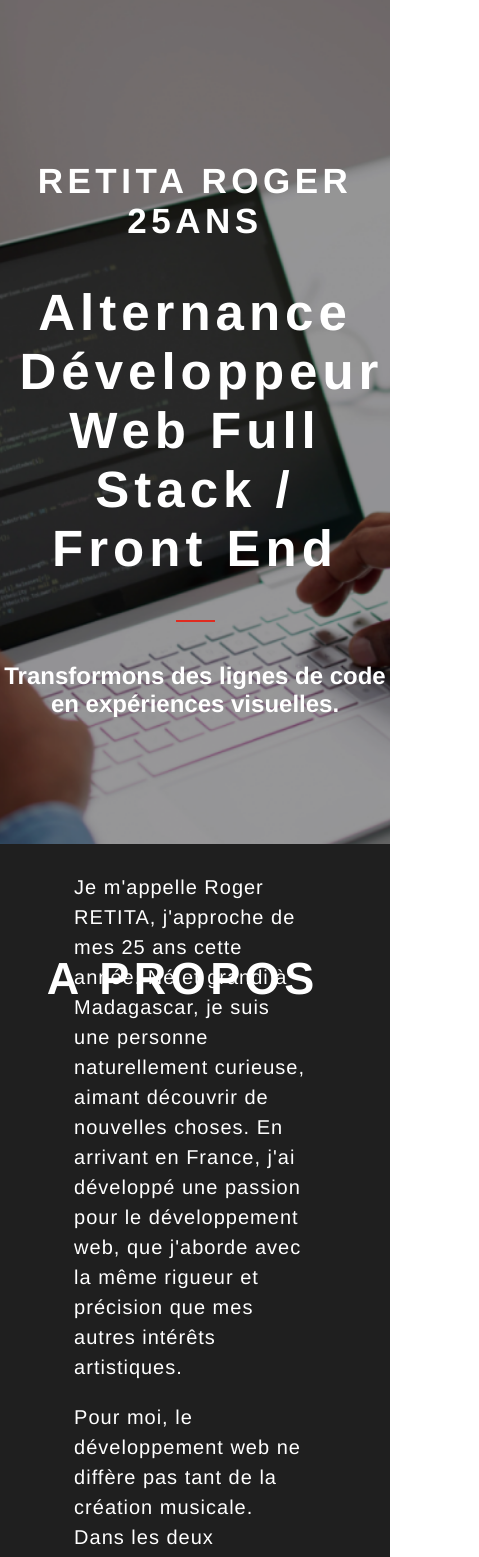
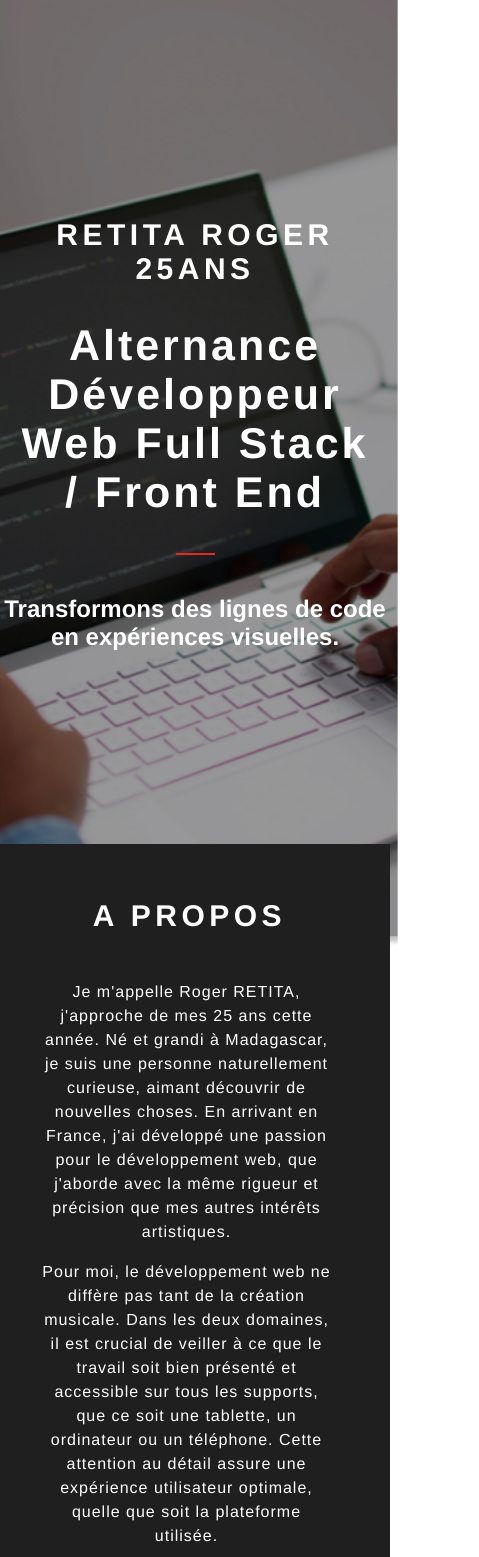
Before and after one commit to rogerK2RK/portfolio, a React (Vite) app: page / in a window 390 px wide. Shown: the top 1557 px of the page, 479 px wide, since content can reach past the window. Built offline with nearby package versions, Linux system fonts and the light colour scheme.

Commit message:
responsive

```diff
--- a/src/index.css
+++ b/src/index.css
@@ -9,6 +9,7 @@ body {
   /* height: 100vh; */
   width: 100%;
   position: relative;
+  /* z-index: 100; */
 }
 
 .first-section-box-img-bckgrnd {
@@ -95,6 +96,22 @@ hr {
   .box-img {
     width: 100% ! important;
   }
+
+  .contents {
+    justify-content: center;
+  }
+
+  .apropos-section h2 {
+    text-align: center;
+  }
+
+  .box-img img {
+    height: 470px ! important;
+  }
+
+  .box-text {
+    text-align: center;
+  }
 }
 .apropos-section {
   display: flex;
@@ -106,9 +123,7 @@ hr {
 }
 
 .apropos-section h2 {
-  position: absolute;
-  top: 3%;
-  left: 12%;
+  width: 100%;
 }
 
 .apropos-section button {
@@ -117,11 +132,11 @@ hr {
   letter-spacing: 2.5px;
   font-size: 25px;
   font-family: 'Oswald', Helvetica, Arial, Lucida, sans-serif;
-  position: absolute;
+  /* position: absolute; */
   color: #fff;
   border: 0px;
   border-radius: 5px;
-  bottom: 10%;
+  /* bottom: 10%; */
 }
 
 .web {
@@ -134,7 +149,8 @@ hr {
   width: 60%;
   flex-wrap: wrap;
   align-items: flex-start;
-  justify-content: center;
+  padding: 30px 50px 30px 10%;
+  /* justify-content: center; */
   align-content: center;
   text-align: left;
   /* margin: 20px; */
@@ -145,7 +161,7 @@ hr {
   padding: 2% 2% 2% 0%;
   font-size: 20px;
   line-height: 1.5;
-  width: 60%;
+  width: 100%;
   border-radius: 14px;
 }
 
@@ -160,6 +176,83 @@ hr {
 }
 
                         /*SKills*/
+@media (max-width: 1111px) {
+  .one-box-content {
+    width: 33% ! important;
+  }
+}
+
+@media (max-width: 767px) {
+  .one-box-content, .bx-group-comp {
+    width: 100% ! important;
+    padding: 0px 13%;
+  }
+  .skills-section-bx-contents {
+    flex-wrap: wrap;
+  }
+
+  .contact-section-content {
+    left: 15% ! important;
+    right: 15% ! important;
+    width: 70% ! important;
+  }
+
+  .show-skills {
+    display: block  ! important;
+    padding: 10px 22.5px;
+    letter-spacing: 1.25px;
+    font-size: 22px;
+    font-family: 'Oswald', Helvetica, Arial, Lucida, sans-serif;
+    /* position: absolute; */
+    color: #fff;
+    border: 0px;
+    border-radius: 5px;
+    margin-bottom: 10%;
+  }
+
+  p {
+    font-size: 16px ! important;
+  }
+
+  .one-box-content h3 {
+    margin-bottom: 30px ! important;
+  }
+
+  h1 {
+    font-size: 43px ! important;
+    letter-spacing: 3px ! important;
+  }
+
+  h2 {
+    font-size: 30px ! important;
+  }
+
+  h3 {
+    font-size: 18px ! important;
+  }
+
+  .bx-one-comp img {
+    width: 31px ! important;
+    height: 31px ! important;
+  }
+  .progress-container {
+    height: 10px ! important;
+  }
+
+  .bx-all-portfolio .bx-one-portfolio {
+    width: 50% ! important;
+    height: 140px ! important;
+  }
+
+  .footer-bx-icon {
+    width: 31% ! important;
+  }
+}
+
+.show-skills {
+  display: none;
+}
+
 .skills-section {
   background-color: #2E2E2E;
   display: flex;
@@ -217,7 +310,7 @@ h3 img {
 
 .progress-bar {
   height: 100%;
-  background-color: #E02B20;
+  /* background-color: #E02B20; */
   text-align: center;
   line-height: 30px; /* Assure que le texte est centré verticalement */
   color: white;
@@ -359,3 +452,52 @@ footer p{
   height: 25px;
   width: 25px;
 }
+
+.animated-title {
+  opacity: 0;
+  transform: translateY(-50px);
+  animation: fadeInUp 1s ease-out forwards;
+}
+
+@keyframes fadeInUp {
+  to {
+    opacity: 1;
+    transform: translateY(0);
+  }
+}
+
+.first-section-box-img-bckgrnd .bckgrnd, .contact-section-box-img-bckgrnd .bckgrnd{
+  animation: zoomBackground 30s ease-in-out infinite;
+}
+
+.contact-section-box-img-bckgrnd .bckgrnd {
+  z-index: 1;
+}
+
+footer {
+  z-index: 100;
+  position: relative;
+}
+
+.portfolio-section {
+  position: relative;
+  z-index: 100;
+}
+
+.img-prtf {
+  transition: filter 0.8s ease; /* Smooth transition for the blur effect */
+}
+
+.bx-one-portfolio:hover .img-prtf {
+  filter: blur(4px); /* Adjust the blur radius as needed */
+}
+
+
+@keyframes zoomBackground {
+  0%, 100% {
+    transform: scale(1);
+  }
+  50% {
+    transform: scale(1.1); /* Adjust as needed for the zoom effect */
+  }
+}
--- a/src/pages/web/index.jsx
+++ b/src/pages/web/index.jsx
@@ -48,28 +48,28 @@ function Web() {
           <img className='bckgrnd' src={bckgrnd1} alt="image of progremer how work" />
         </div>
         <div className='first-section-content'>
-          <p>RETITA ROGER <br /> 25ANS</p>
-          <h1>Alternance Développeur Web Full Stack / Front End</h1>
-          <hr />
-          <span>Transformons des lignes de code en expériences visuelles.</span>
+          <h2 className='animated-title'>RETITA ROGER <br /> 25ANS</h2>
+          <h1 className='animated-title'>Alternance Développeur Web Full Stack / Front End</h1>
+          <hr className='animated-title'/>
+          <span className='animated-title'>Transformons des lignes de code en expériences visuelles.</span>
         </div>
       </section>
       <section className="apropos-section">
-        <h2>A PROPOS</h2>
         <div className="contents">
+          <h2 className='animated-title'>A PROPOS</h2>
           <div className="box-text">
             <p >Je m'appelle Roger RETITA, j'approche de mes 25 ans cette année. Né et grandi à Madagascar, je suis une personne naturellement curieuse, aimant découvrir de nouvelles choses. En arrivant en France, j'ai développé une passion pour le développement web, que j'aborde avec la même rigueur et précision que mes autres intérêts artistiques.</p>
             <p >Pour moi, le développement web ne diffère pas tant de la création musicale. Dans les deux domaines, il est crucial de veiller à ce que le travail soit bien présenté et accessible sur tous les supports, que ce soit une tablette, un ordinateur ou un téléphone. Cette attention au détail assure une expérience utilisateur optimale, quelle que soit la plateforme utilisée.</p>
             <p >Je suis une personne appliquée dans mon travail, prenant le temps nécessaire avant de finaliser un projet, peu importe le temps que cela peut prendre. M'accepter au sein de votre entreprise, c'est accepter ma curiosité et ma joie de vivre.</p>
           </div>
+          <button className='web'>Contact</button>
         </div>
-        <button className='web'>Contact</button>
         <div className="box-img">
           <img src={bckgrnd2} alt="image of progremer how work" />
         </div>
       </section>
       <section className="skills-section">
-        <h2>SKILLS</h2>
+        <h2 className='animated-title'>SKILLS</h2>
         <div className='skills-section-bx-contents'>
           <div className='one-box-content'>
             <h3><img src={iconbrush} alt="icon de crayon" />Design + Development</h3>
@@ -94,7 +94,7 @@ function Web() {
                   <p>90%</p>
                 </div>
                 <div className='progress-container'>
-                  <div className="progress-bar" style={{width: '90%'}}>
+                  <div className="progress-bar web" style={{width: '90%'}}>
                   </div>
                 </div>
               </div>
@@ -107,7 +107,7 @@ function Web() {
                   <p>85%</p>
                 </div>
                 <div className='progress-container'>
-                  <div className="progress-bar" style={{width: '85%'}}>
+                  <div className="progress-bar web" style={{width: '85%'}}>
                   </div>
                 </div>
               </div>
@@ -120,7 +120,7 @@ function Web() {
                   <p>80%</p>
                 </div>
                 <div className='progress-container'>
-                  <div className="progress-bar" style={{width: '80%'}}>
+                  <div className="progress-bar web" style={{width: '80%'}}>
                   </div>
                 </div>
               </div>
@@ -133,7 +133,7 @@ function Web() {
                   <p>49%</p>
                 </div>
                 <div className='progress-container'>
-                  <div className="progress-bar" style={{width: '49%'}}>
+                  <div className="progress-bar web" style={{width: '49%'}}>
                   </div>
                 </div>
               </div>
@@ -148,7 +148,7 @@ function Web() {
                   <p>75%</p>
                 </div>
                 <div className='progress-container'>
-                  <div className="progress-bar" style={{width: '75%'}}>
+                  <div className="progress-bar web" style={{width: '75%'}}>
                   </div>
                 </div>
               </div>
@@ -161,7 +161,7 @@ function Web() {
                   <p>80%</p>
                 </div>
                 <div className='progress-container'>
-                  <div className="progress-bar" style={{width: '80%'}}>
+                  <div className="progress-bar web" style={{width: '80%'}}>
                   </div>
                 </div>
               </div>
@@ -174,7 +174,7 @@ function Web() {
                   <p>40%</p>
                 </div>
                 <div className='progress-container'>
-                  <div className="progress-bar" style={{width: '40%'}}>
+                  <div className="progress-bar web" style={{width: '40%'}}>
                   </div>
                 </div>
               </div>
@@ -187,7 +187,7 @@ function Web() {
                   <p>50%</p>
                 </div>
                 <div className='progress-container'>
-                  <div className="progress-bar" style={{width: '50%'}}>
+                  <div className="progress-bar web" style={{width: '50%'}}>
                   </div>
                 </div>
               </div>
@@ -202,7 +202,7 @@ function Web() {
                   <p>60%</p>
                 </div>
                 <div className='progress-container'>
-                  <div className="progress-bar" style={{width: '60%'}}>
+                  <div className="progress-bar web" style={{width: '60%'}}>
                   </div>
                 </div>
               </div>
@@ -215,7 +215,7 @@ function Web() {
                   <p>56%</p>
                 </div>
                 <div className='progress-container'>
-                  <div className="progress-bar" style={{width: '56%'}}>
+                  <div className="progress-bar web" style={{width: '56%'}}>
                   </div>
                 </div>
               </div>
@@ -228,7 +228,7 @@ function Web() {
                   <p>62%</p>
                 </div>
                 <div className='progress-container'>
-                  <div className="progress-bar" style={{width: '62%'}}>
+                  <div className="progress-bar web" style={{width: '62%'}}>
                   </div>
                 </div>
               </div>
@@ -241,48 +241,49 @@ function Web() {
                   <p>80%</p>
                 </div>
                 <div className='progress-container'>
-                  <div className="progress-bar" style={{width: '80%'}}>
+                  <div className="progress-bar web" style={{width: '80%'}}>
                   </div>
                 </div>
               </div>
             </div>
           </div>
         </div>
+        {/* <button className='show-skills web'>Voir plus</button> */}
       </section>
       <section className='portfolio-section'>
         <div className='portfolio-head-content'>
-          <h2>PORTFOLIO</h2>
+          <h2 className='animated-title'>PORTFOLIO</h2>
           <p>Découvrez un aperçu de mes réalisations pendant mon alternance et ma formation. Pour explorer davantage chaque projet, consultez mon profil <a href="https://github.com/rogerK2RK?tab=repositories">GitHub</a>.</p>
         </div>
         <div className='bx-all-portfolio'>
         <div className='bx-one-portfolio'>
             <a href="https://rogerretita.editorx.io/mysite">
-              <img src={portfolio} alt=" minature site portfolio" />
+              <img src={portfolio} className='img-prtf' alt=" minature site portfolio" />
             </a>
           </div>
           <div className='bx-one-portfolio'>
             <a href="https://doohit.fr/">
-              <img src={doohit} alt=" minature site doohit" />
+              <img src={doohit} className='img-prtf' alt=" minature site doohit" />
             </a>
           </div>
           <div className='bx-one-portfolio'>
             <a href="https://rogerk2rk.github.io/P3_01_lienGithub/index.html">
-              <img src={ohmyfood} alt=" minature site oh My food" />
+              <img src={ohmyfood} className='img-prtf' alt=" minature site oh My food" />
             </a>
           </div>
           <div className='bx-one-portfolio'>
             <a href="https://rogerk2rk.github.io/P6_Retita_Roger/">
-              <img src={photographe} alt=" minature site photographe" />
+              <img src={photographe} className='img-prtf' alt=" minature site photographe" />
             </a>
           </div>
           <div className='bx-one-portfolio'>
             <a href="https://rogerk2rk.github.io/projetfinal-semaine1/">
-              <img src={harmonia} alt=" minature site harmonia" />
+              <img src={harmonia} className='img-prtf' alt=" minature site harmonia" />
             </a>
           </div>
           <div className='bx-one-portfolio'>
             <a href="https://rogerk2rk.github.io/P4_RETITA_Roger/">
-              <img src={gameone} alt=" minature site gameone" />
+              <img src={gameone} className='img-prtf' alt=" minature site gameone" />
             </a>
           </div>
         </div>
@@ -292,7 +293,7 @@ function Web() {
           <img className='bckgrnd' src={bckgrnd3} alt="image of code web" />
         </div>
         <div className='contact-section-content'>
-          <h2>CONTACT</h2>
+          <h2 className='animated-title'>CONTACT</h2>
           <hr />
           <div>
             <h3><img src={location} alt="icon location" />Adresse Postale</h3>
```
